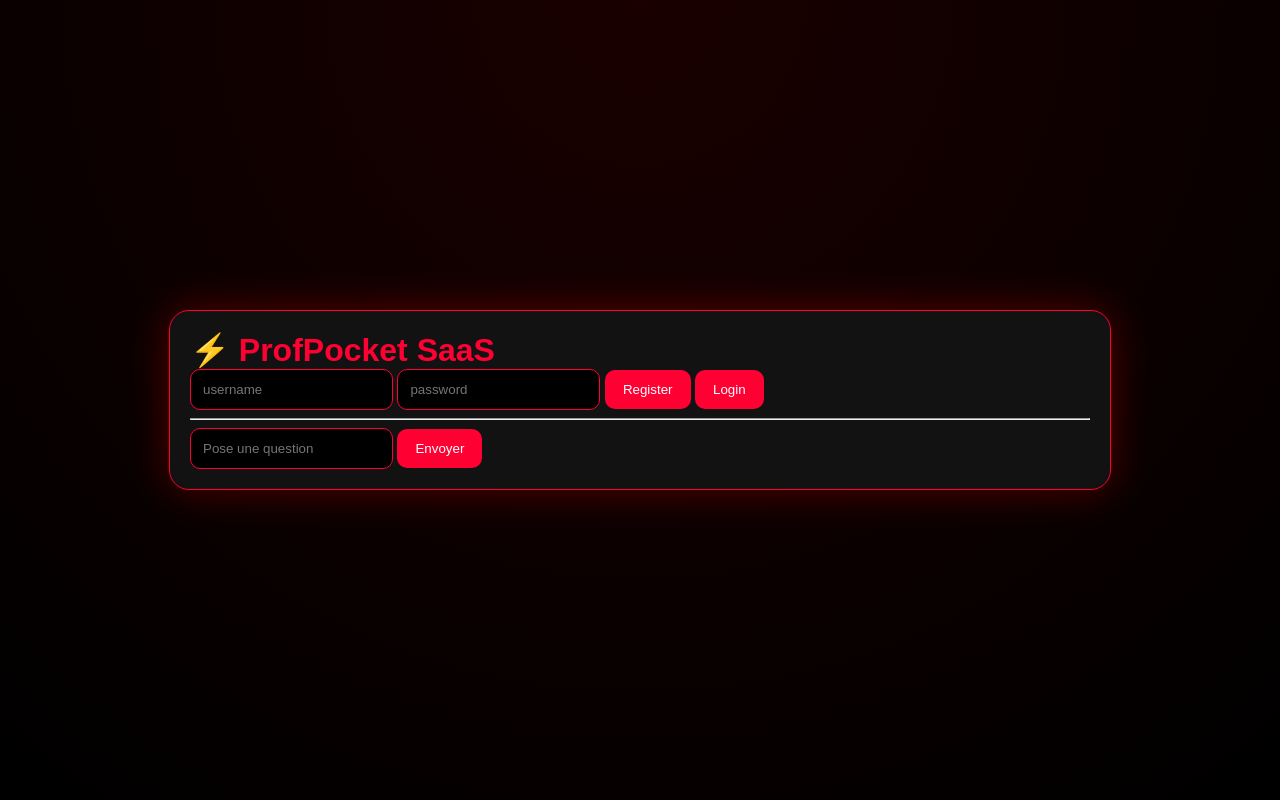
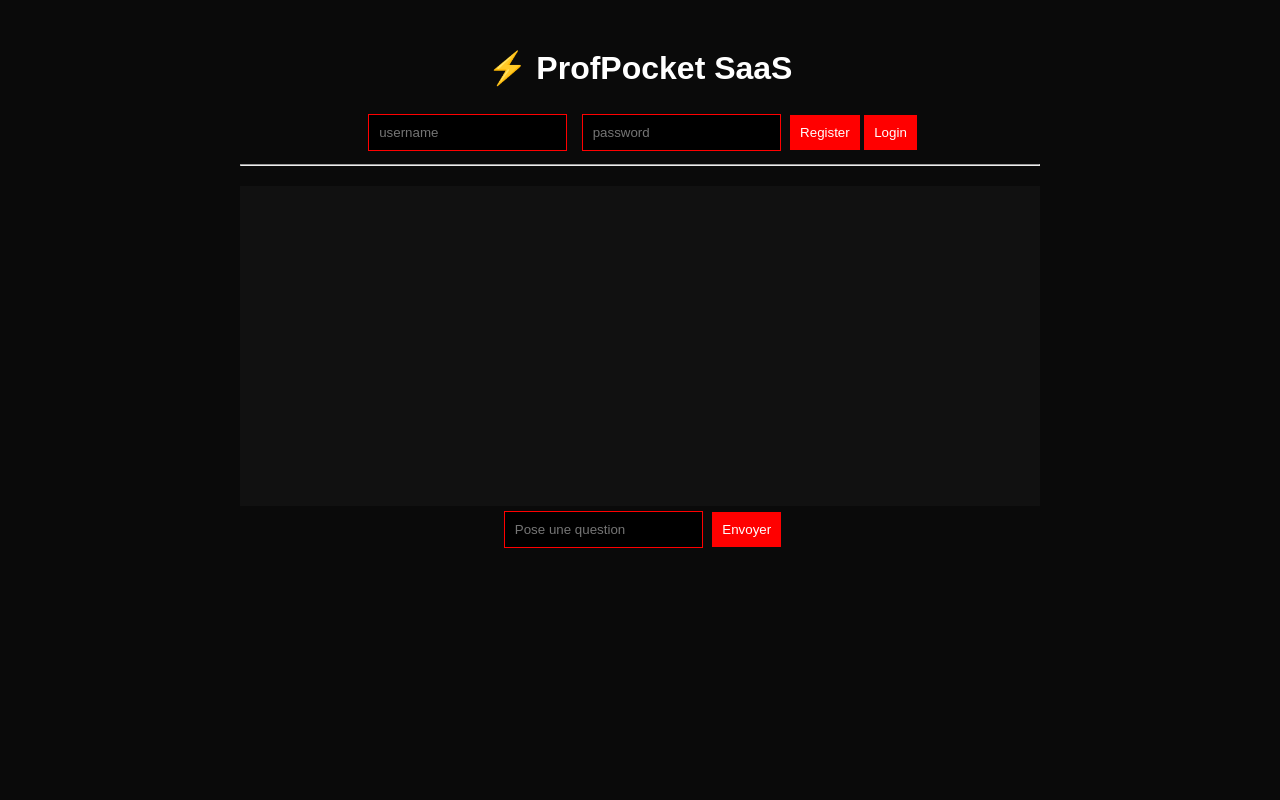
Before and after one commit to Laoso131/Profpocket, a Flask app: page / in a window 1280 px wide. Run offline with Flask 3, Linux system fonts and the light colour scheme.

Commit message:
Update style.css

```diff
--- a/templates/static/static/style.css
+++ b/templates/static/static/style.css
@@ -1,78 +1,36 @@
-body {
-    margin: 0;
-    font-family: Arial;
-    background: radial-gradient(circle at top, #1a0000, #000000);
-    color: white;
-    display: flex;
-    justify-content: center;
-    align-items: center;
-    height: 100vh;
+body{
+    font-family:Arial;
+    background:#0a0a0a;
+    color:white;
+    text-align:center;
 }
 
-.container {
-    width: 90%;
-    max-width: 900px;
-    background: rgba(20, 20, 20, 0.95);
-    border: 1px solid #ff0033;
-    border-radius: 20px;
-    padding: 20px;
-    box-shadow: 0 0 40px rgba(255,0,0,0.3);
+.container{
+    max-width:800px;
+    margin:auto;
+    padding:20px;
 }
 
-header {
-    text-align: center;
-    margin-bottom: 15px;
+input{
+    padding:10px;
+    margin:5px;
+    background:black;
+    border:1px solid red;
+    color:white;
 }
 
-h1 {
-    color: #ff0033;
-    margin: 0;
+button{
+    padding:10px;
+    background:red;
+    border:none;
+    color:white;
+    cursor:pointer;
 }
 
-.chat-box {
-    height: 420px;
-    overflow-y: auto;
-    background: #0f0f0f;
-    padding: 15px;
-    border-radius: 15px;
-    border: 1px solid #222;
+#chat{
+    margin-top:20px;
+    background:#111;
+    padding:10px;
+    height:300px;
+    overflow:auto;
 }
-
-.msg {
-    margin: 10px 0;
-    padding: 10px;
-    border-radius: 10px;
-    background: #1b1b1b;
-    border-left: 4px solid #ff0033;
-}
-
-.input-area {
-    display: flex;
-    margin-top: 15px;
-    gap: 10px;
-}
-
-input {
-    flex: 1;
-    padding: 12px;
-    border-radius: 10px;
-    border: 1px solid #ff0033;
-    background: black;
-    color: white;
-    outline: none;
-}
-
-button {
-    background: #ff0033;
-    border: none;
-    padding: 12px 18px;
-    border-radius: 10px;
-    color: white;
-    cursor: pointer;
-    transition: 0.2s;
-}
-
-button:hover {
-    transform: scale(1.05);
-    background: #ff1a4d;
-}
```
